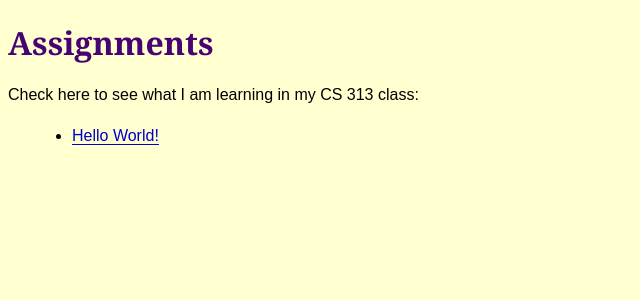
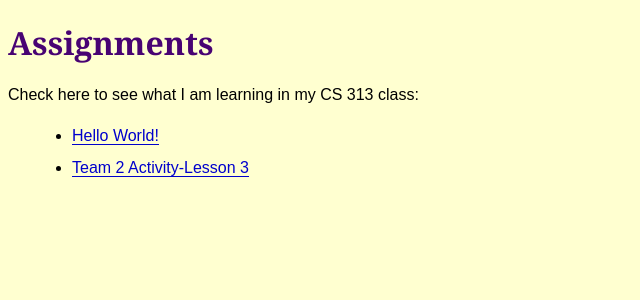
Before and after one commit to Brown-Lorna/cs313php, a PHP site: page /pages/assignments.php in a window 1280 px wide. Shown: the part 40-340 px from the top of the page, without its empty margins (0-640 px from the left). Run offline with PHP 8.4, Linux system fonts and the light colour scheme.

Commit message:
add team files

```diff
--- a/pages/assignments.php
+++ b/pages/assignments.php
@@ -21,6 +21,7 @@
 		<p>Check here to see what I am learning in my CS 313 class:</p>
 		<ul id="assignment_links">
 			<li><a href="helloworld.html">Hello World!</a></li>
+			<li><a href="week3_TeamActivity.html">Team 2 Activity-Lesson 3</a></li>
 		</ul>
 
 		<footer id="page-footer">
```
Also changed, not shown: pages/Lesson3.php (renamed from pages/assignments/Lesson3.php), pages/week3_TeamActivity.html (renamed from pages/assignments/Week3_TeamActivity.html).
